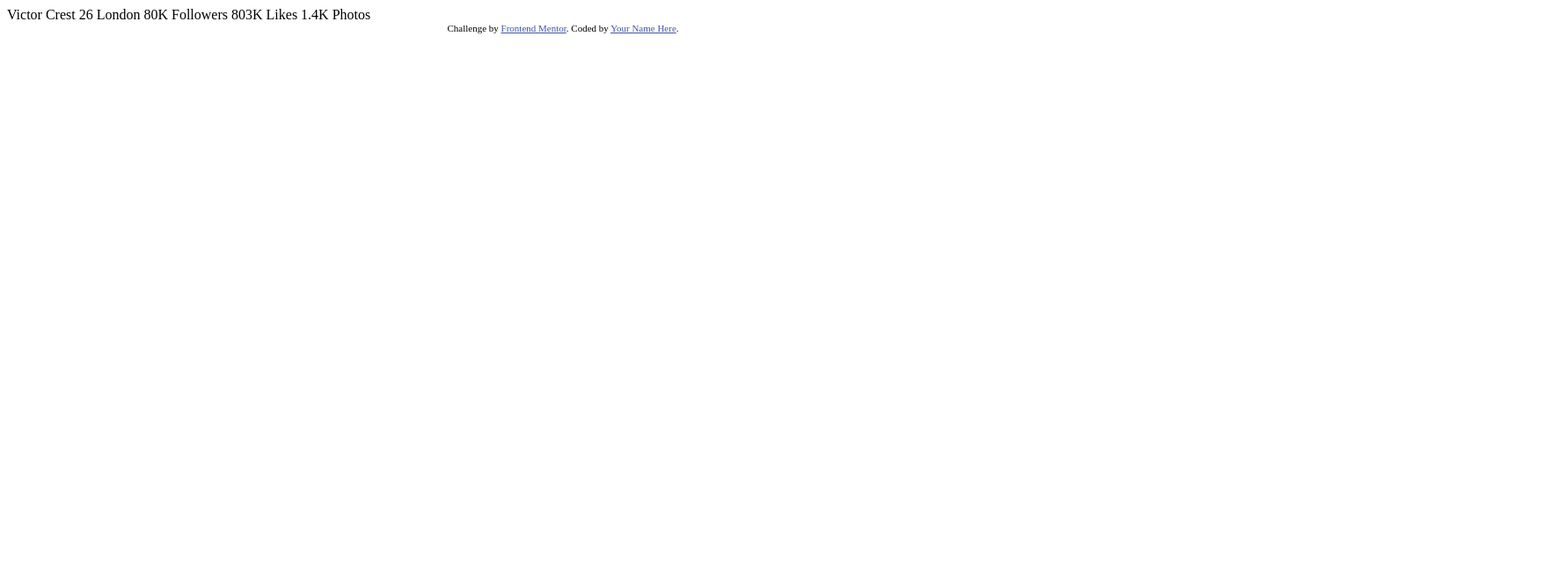
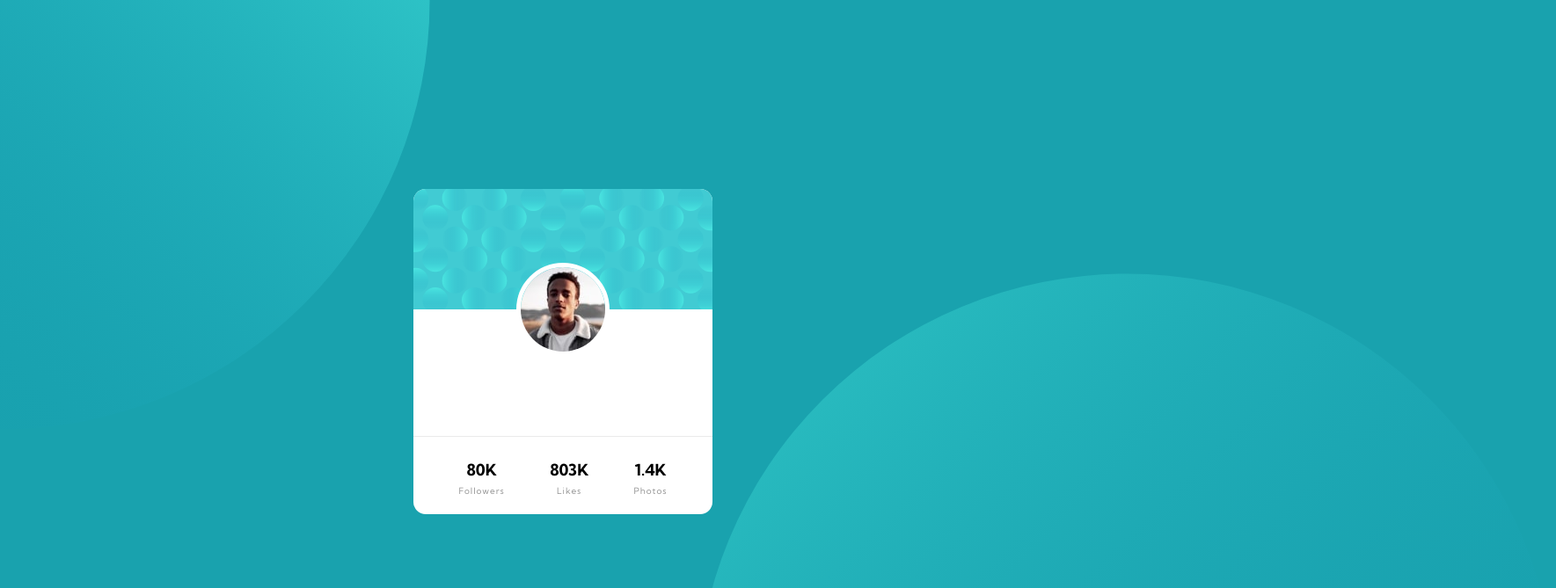
Before and after one commit to aapxx87/profile-card-component-main, a plain HTML site: page index.html in a window 1280 px wide. Shown: the top 669 px of the page at 88% size, 1769 px wide, since content can reach past the window. Drawn offline with Linux system fonts and the light colour scheme.

Commit message:
first version

```diff
--- a/index.html
+++ b/index.html
@@ -1,35 +1,57 @@
 <!DOCTYPE html>
 <html lang="en">
+
 <head>
   <meta charset="UTF-8">
-  <meta name="viewport" content="width=device-width, initial-scale=1.0"> <!-- displays site properly based on user's device -->
+  <meta name="viewport" content="width=device-width, initial-scale=1.0">
+  <link rel="icon" type="image/png" sizes="32x32" href="./images/favicon-32x32.png">
+  <link rel="preconnect" href="https://fonts.gstatic.com">
+  <link href="https://fonts.googleapis.com/css2?family=Kumbh+Sans:wght@400;700&display=swap" rel="stylesheet">
+  <link rel="stylesheet" href="style.css" />
+  <title>Frontend Mentor | Profile card component</title>
+</head>
 
-  <link rel="icon" type="image/png" sizes="32x32" href="./images/favicon-32x32.png">
 
-  <title>Frontend Mentor | Profile card component</title>
+<body>
 
-  <!-- Feel free to remove these styles or customise in your own stylesheet 👍 -->
-  <style>
-    .attribution { font-size: 11px; text-align: center; }
-    .attribution a { color: hsl(228, 45%, 44%); }
-  </style>
-</head>
-<body>
-  Victor Crest
-  26
-  London
+<img src="./images/bg-pattern-top.svg" alt="" class="bubble-top">
 
-  80K
-  Followers
+<img src="./images/bg-pattern-bottom.svg" alt="" class="bubble-bottom">
 
-  803K
-  Likes
 
-  1.4K
-  Photos
-  <div class="attribution">
-    Challenge by <a href="https://www.frontendmentor.io?ref=challenge" target="_blank">Frontend Mentor</a>.
-    Coded by <a href="#">Your Name Here</a>.
+
+
+
+  <div class="profileCard">
+
+    <div class="profileCard-top">
+          <img src="./images/image-victor.jpg" alt="" class="avatar">
+    </div>
+
+    <div class="profileCard-center">
+
+      <p class="name"></p>
+
+      <p class="country"></p>
+
+    </div>
+
+
+    <div class="profileCard-bottom">
+
+      <div class="socBlock">80K<span>Followers</span></div>
+
+      <div class="socBlock">803K<span>Likes</span></div>
+
+      <div class="socBlock">1.4K<span>Photos</span></div>
+
+    </div>
+
+
   </div>
+
+
+
 </body>
+
 </html>
--- /dev/null
+++ b/style.css
@@ -0,0 +1,132 @@
+* {
+  margin: 0;
+  padding: 0;
+  box-sizing: border-box;
+}
+
+
+body {
+  font-family: 'Kumbh Sans', sans-serif;
+  /* font-size: 10px; */
+  background-color: hsl(185, 75%, 39%);
+}
+
+
+.profileCard {
+  position: absolute;
+  top: 50%;
+  left: 50%;
+  transform: translate(-50%, -50%);
+
+  width: 340px;
+  height: 370px;
+  border-radius: 14px;
+
+  background-color: #fff;
+
+  z-index: 99;
+}
+
+
+.profileCard-top {
+  position: relative;
+
+  width: 100%;
+  height: 37%;
+
+  background-image: url(./images/bg-pattern-card.svg);
+  background-size: cover;
+  background-position: center;
+
+  border-top-left-radius: 14px;
+  border-top-right-radius: 14px;
+}
+
+
+.avatar {
+  position: absolute;
+  top: 100%;
+  left: 50%;
+
+  transform: translate(-50%, -50%);
+
+  border-radius: 50%;
+  border: 5px solid #fff;
+}
+
+
+.profileCard-center {
+  width: 100%;
+  height: 39%;
+}
+
+
+.profileCard-bottom {
+  display: flex;
+  width: 100%;
+  border-top: 1px hsl(0, 0%, 59%, 0.2) solid;
+  justify-content: space-evenly;
+}
+
+
+.socBlock {
+  margin-top: 26px;
+  display: inline-block;
+  font-size: 18px;
+  font-weight: 700;
+  text-align: center;
+  /* letter-spacing: 1px; */
+}
+
+.socBlock span {
+  display: block;
+  margin-top: 6px;
+  font-size: 10px;
+  font-weight: 400;
+  color: hsl(0, 0%, 59%);
+  letter-spacing: 1px;
+}
+
+.bubble-top {
+  position: absolute;
+  top: 0;
+  left: 0;
+  transform: translate(-50%, -50%);
+
+}
+
+
+.bubble-bottom {
+  position: absolute;
+  bottom: 0;
+  right: 0;
+  transform: translate(50%, 50%);
+
+}
+
+
+
+
+
+
+
+
+
+
+
+
+
+
+
+
+
+
+
+
+
+
+
+
+
+
+/* d */
```
Also changed, not shown: 1.html (deleted, +0 -1 lines), Readmy_my.md (added), 1 other file.
